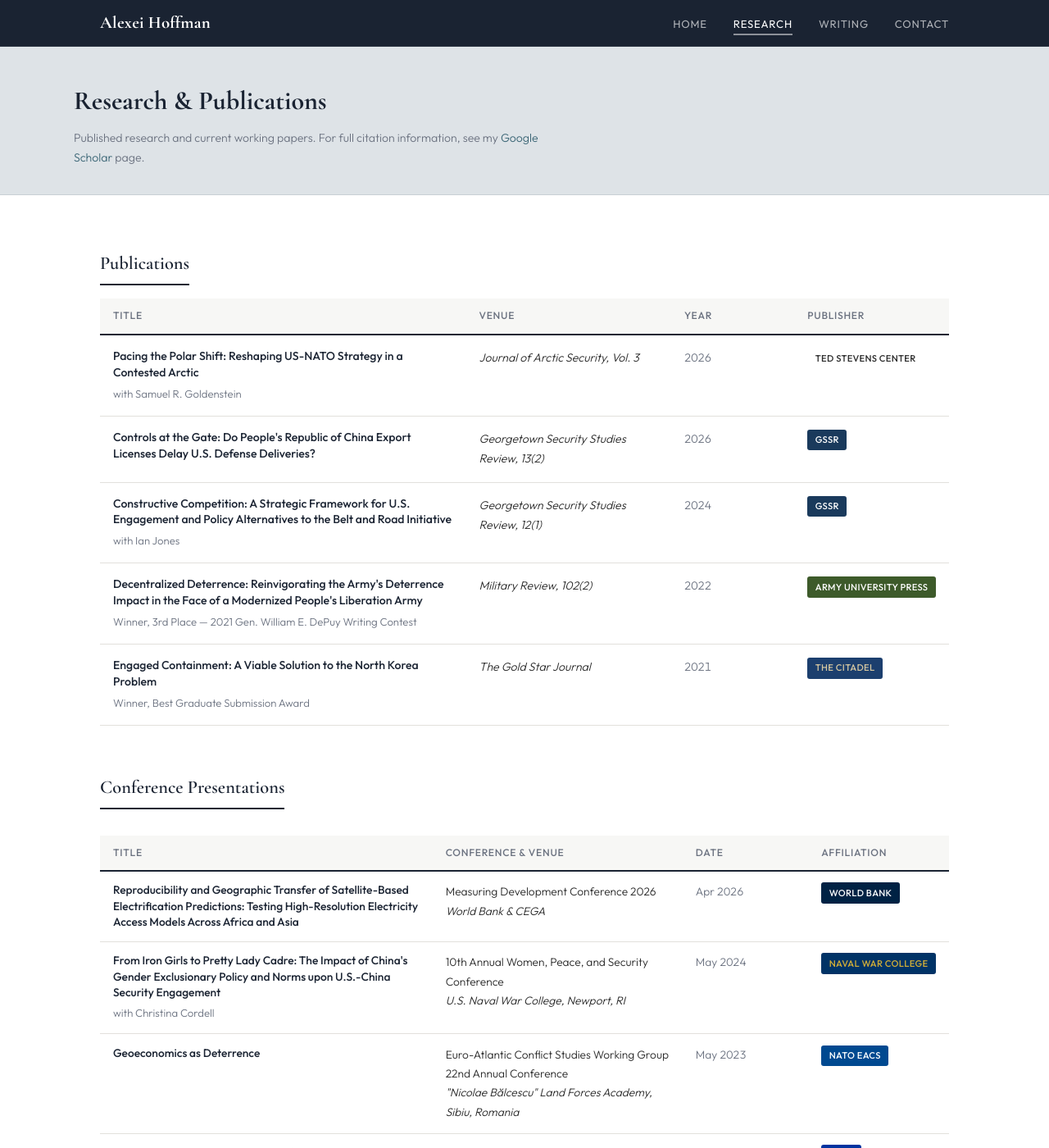
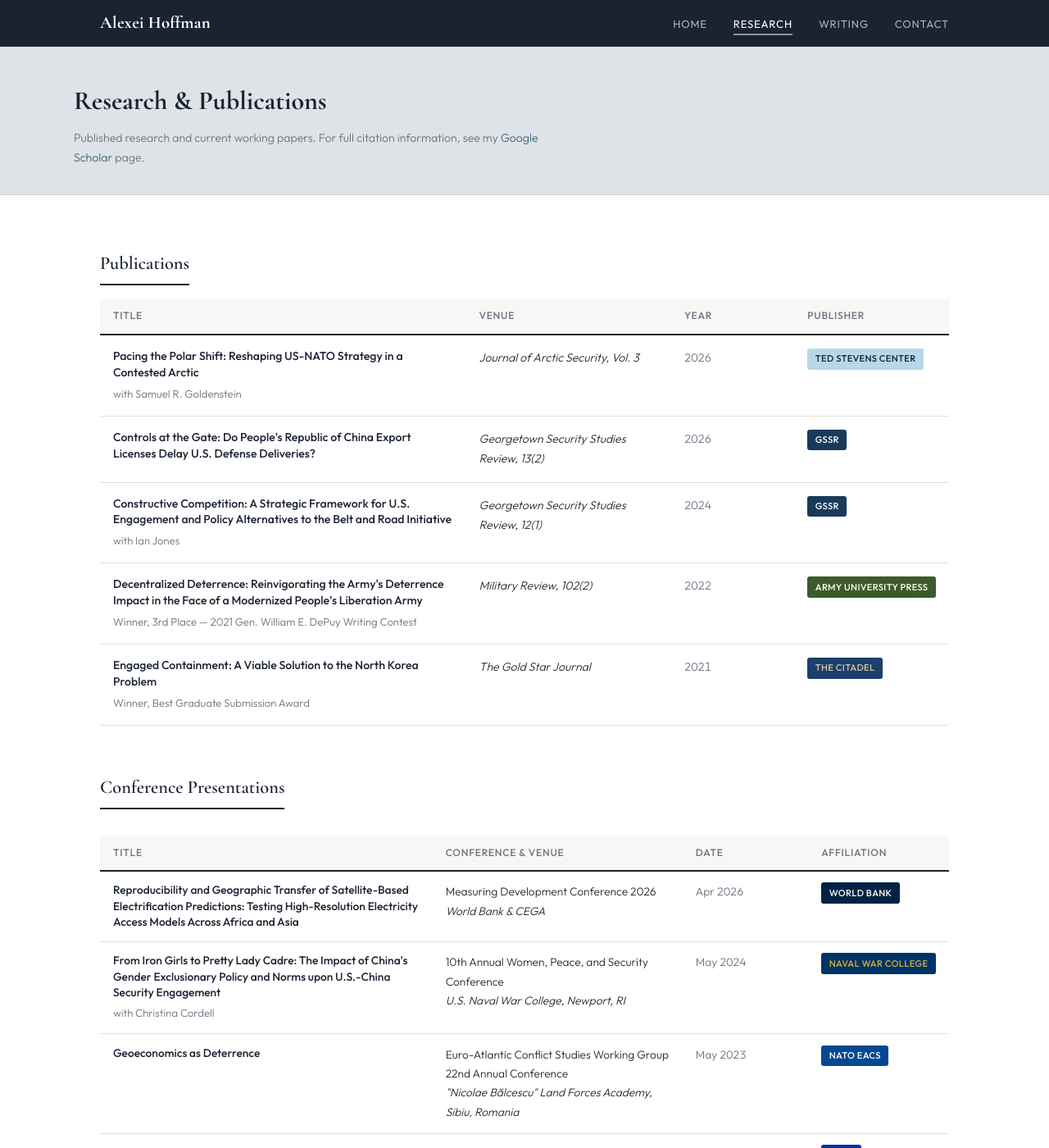
Before and after one commit to a-novi13-byte/a-novi13-byte.github.io, a Jekyll site: the page built from research.html, in a window 1280 px wide and 1400 px high. Shown: the whole window at 82% size. Built offline with Jekyll 4.4.1, drawn with Linux system fonts in a browser that asks for light colours.

Commit message:
Update main.css

```diff
--- a/assets/css/main.css
+++ b/assets/css/main.css
@@ -65,6 +65,7 @@ img { max-width: 100%; display: block; }
 .badge-choice { background: #c0392b; color: #fff; } .badge-worldbank { background: #002244; color: #fff; }
 .badge-nwc { background: #003366; color: #d4af37; } .badge-sdstate { background: #0033A0; color: #FFD100; }
 .badge-nato { background: #004990; color: #fff; }
+.badge-tedstevens { background: #b8d8e8; color: #0a2540; }
 
 .conf-table { width: 100%; border-collapse: collapse; font-size: 0.86rem; margin-top: 1rem; }
 .conf-table thead th { text-align: left; font-weight: 500; font-size: 0.76rem; letter-spacing: 0.06em; text-transform: uppercase; color: var(--text-muted); padding: 0.65rem 1rem; border-bottom: 2px solid var(--navy); background: var(--bg-alt); }
```
